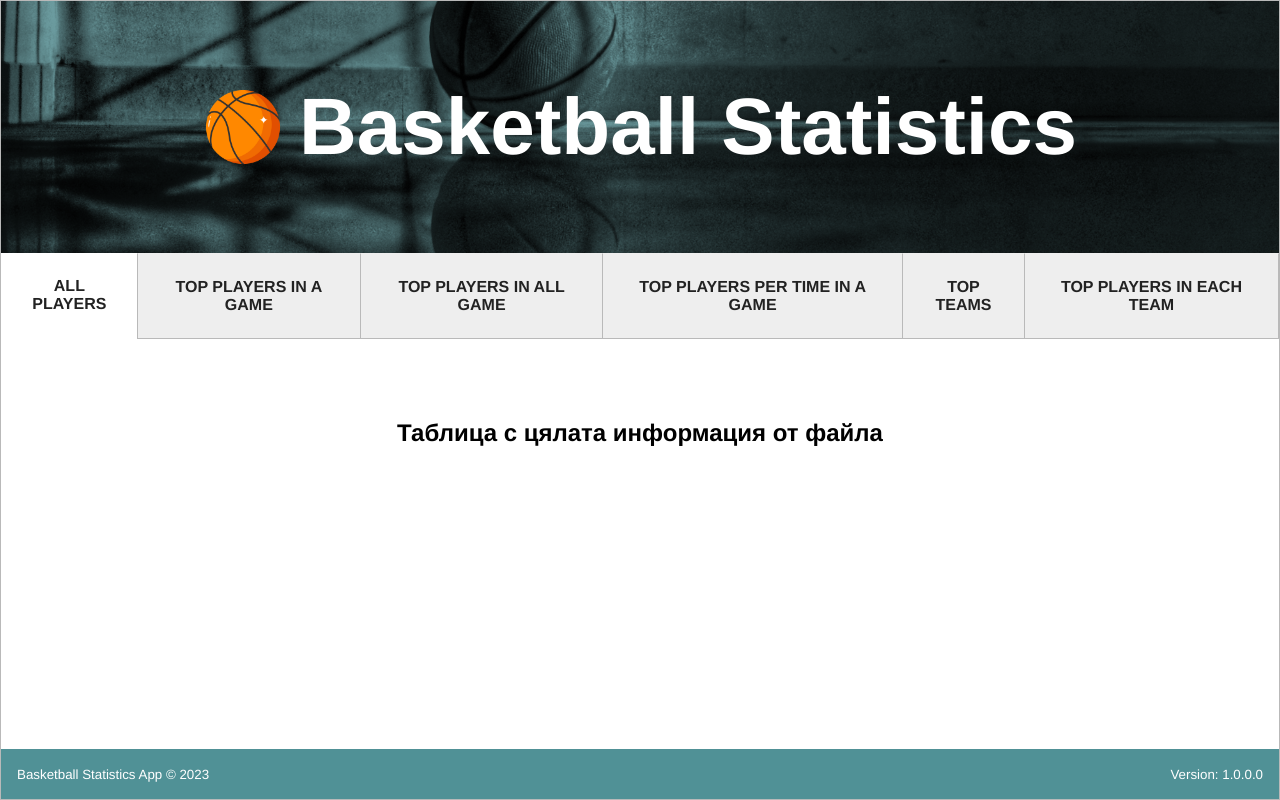
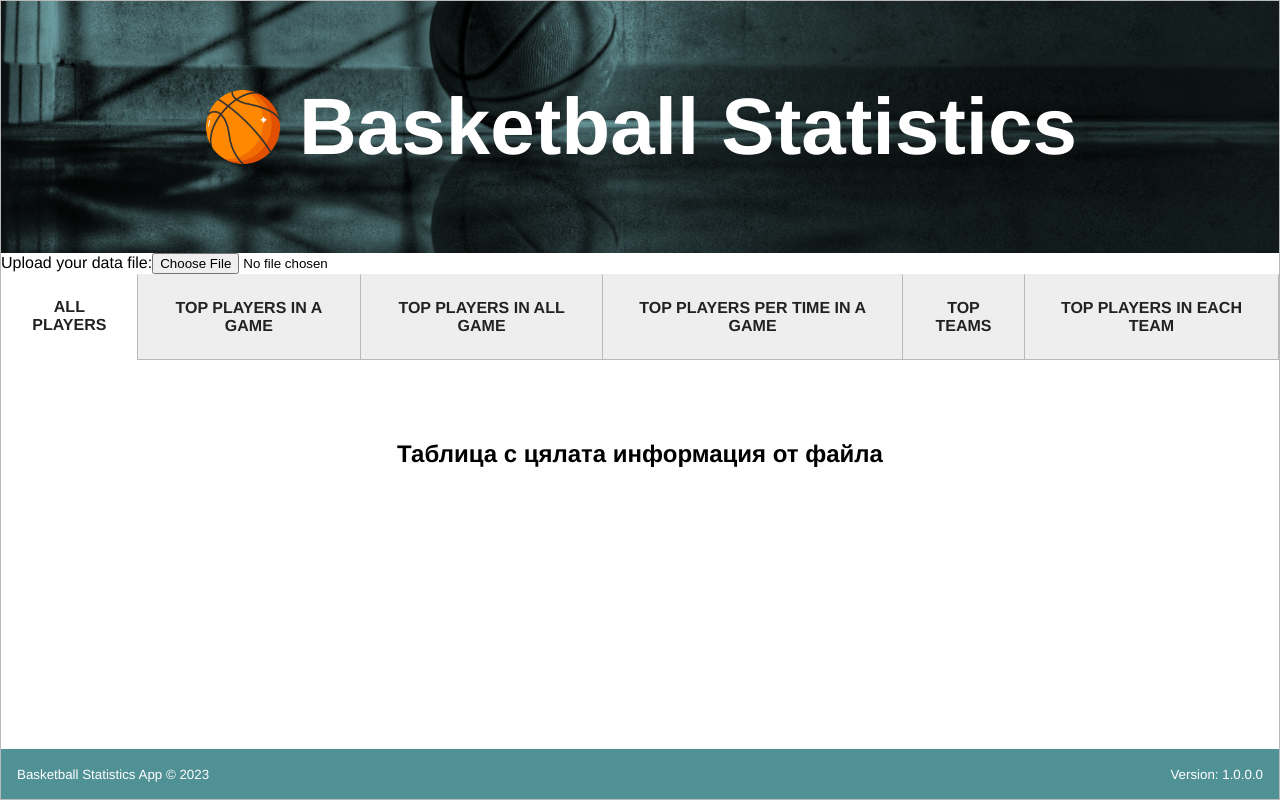
Before and after one commit to Slavcheva/basketball-statistics, a React (Create React App) app: page / in a window 1280 px wide. Built offline with nearby package versions, Linux system fonts and the light colour scheme; a web font is replaced by a local one.

Commit message:
Add functions to upload and sanitize data

```diff
--- a/src/components/templates/Main/Main.jsx
+++ b/src/components/templates/Main/Main.jsx
@@ -1,6 +1,6 @@
 import React from 'react';
 import {Route, Routes} from "react-router-dom";
-
+import {useState} from "react";
 import "./Main.css"
 import Navigation from "../../organisms/Navigation/Navigation";
 import GeneralStatistic from "../../pages/GeneralStatistic";
@@ -9,13 +9,39 @@ import MostPointsScoredByTeamTable from "../../pages/MostPointsScoredByTeamTable
 import MostPointsScoredInAllGameTable from "../../pages/MostPointsScoredInAllGameTable";
 import MostPointsScoredInAllGameByTeamTable from "../../pages/MostPointsScoredInAllGameByTeamTable";
 import MostPointsScoredInOneGameTable from "../../pages/MostPointsScoredInOneGameTable";
+import sanitizeData from "../../../utils/sanitizeData";
 
 function Main() {
 
+    const [data, setData] = useState([])
+
+
+    function handleFileUpload(e) {
+        e.preventDefault();
+        const file = e.target.files[0];
+        const reader = new FileReader();
+        if (file != null && file.size > 0) {
+            reader.readAsText(file);
+
+            reader.onload = function () {
+                const dataString = reader.result;
+                const sanitizedData = sanitizeData(dataString);
+
+                setData(sanitizedData);
+            }
+        }
+    }
 
     return (
             <main className="app-content">
+
+                <label className='file-upload'>
+                    Upload your data file:
+                    <input type="file" onChange={handleFileUpload}/>
+                </label>
+
                <Navigation/>
+
                 <Routes>
                     <Route path="/" element={<GeneralStatistic/>}/>
                     <Route path="/most-points-in-game" element={<MostPointsScoredInOneGameTable/>}/>
@@ -25,7 +51,6 @@ function Main() {
                     <Route path="/most-players-points-by-team" element={<MostPointsScoredInAllGameByTeamTable/>}/>
                 </Routes>
             </main>
-
     );
 }
 
--- /dev/null
+++ b/src/utils/sanitizeData.js
@@ -0,0 +1,19 @@
+function convertStrToArr(str) {
+    return str.split(/(\r\n|\r|\n)/g)
+        .filter(x => x.trim().length !== 0);
+}
+
+function convertArrToMatrix(arr) {
+    return arr.map(x => x
+        .split(',').map(cell => {
+            return cell.trim();
+        }));
+}
+
+function sanitizeData(str) {
+    const arrData = convertStrToArr(str);
+    return convertArrToMatrix(arrData);
+
+}
+
+export default sanitizeData;
```
